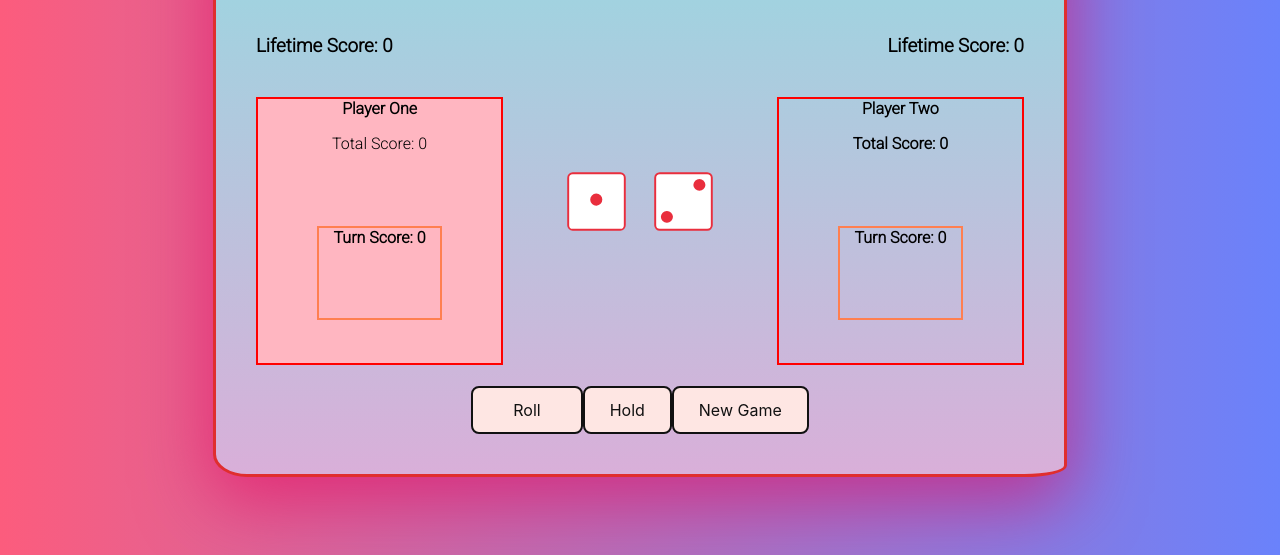
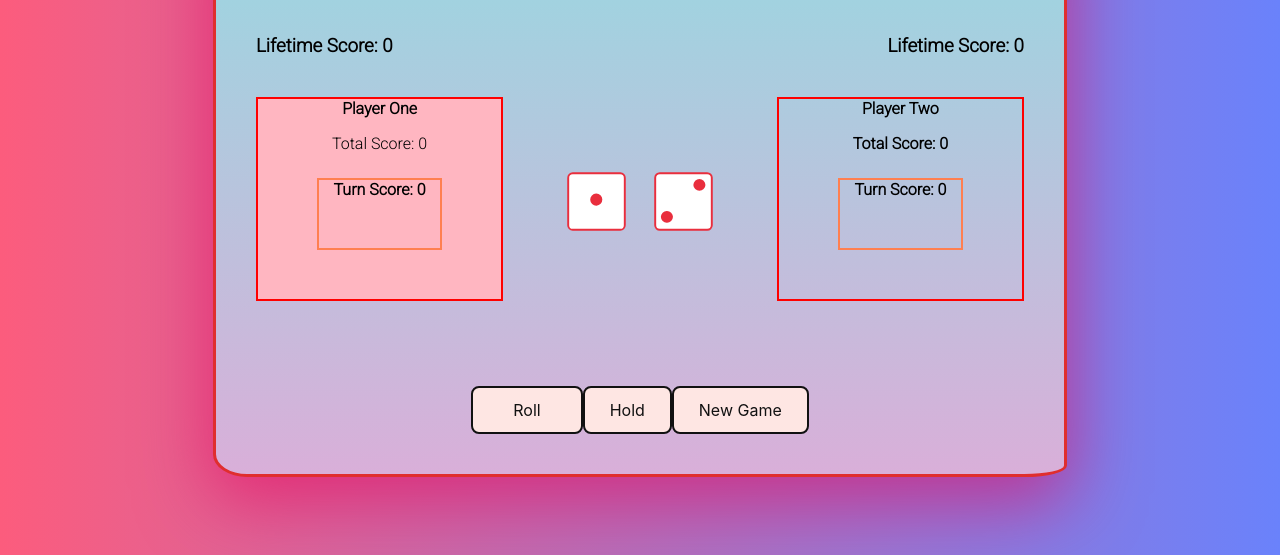
Before and after one commit to samsterpiece/sam-pig-game, a website: page index.html in a window 1280 px wide. Shown: the part 253-808 px from the top of the page. Drawn offline with Linux system fonts and the light colour scheme.

Commit message:
final commit

```diff
--- a/assets/main.css
+++ b/assets/main.css
@@ -94,12 +94,12 @@ a:focus {
 h4.left.player--0.player--active {
     border: 2px solid red;
     /* size: 10px; */
-    height: auto;
+
 }
 
 h4.right.player--1 {
     border: 2px solid red;
-    height: auto;
+
 }
 
 
@@ -217,7 +217,7 @@ h4 {
 .current-score1 {
     display: flex;
     justify-content: center;
-    margin: 30% auto;
+    margin: 10% auto;
     border: 2px solid coral;
     width: 50%;
     height: 34%;
```
